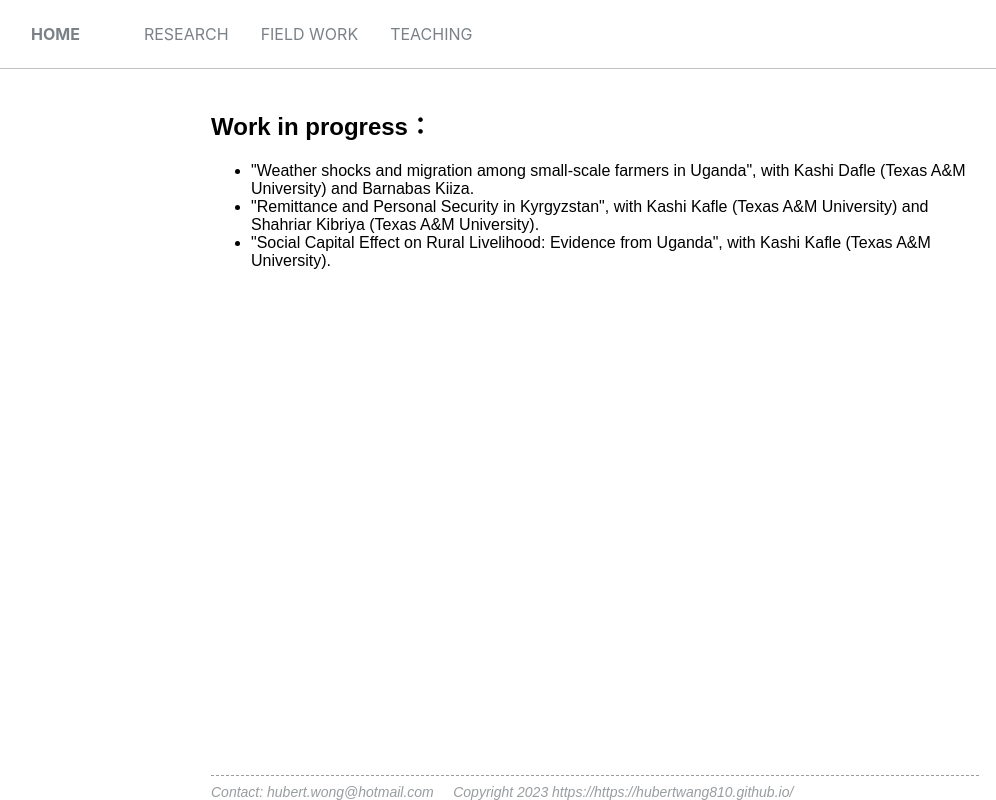
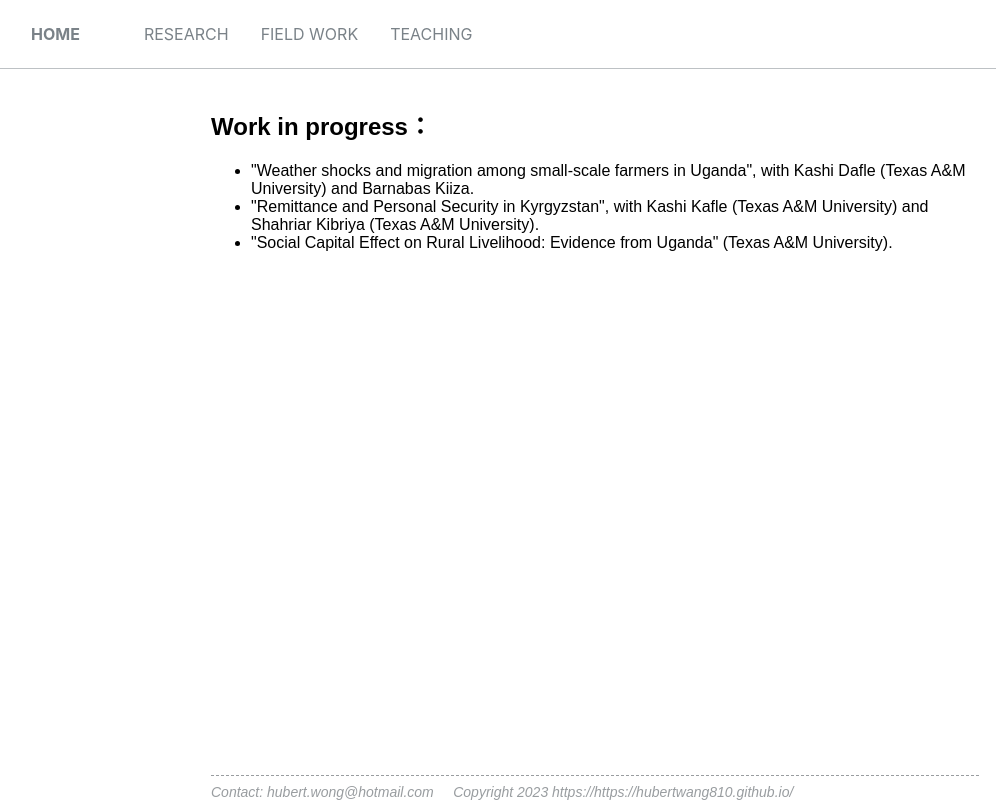
Before and after one commit to yhwang-profile/yhwang-profile.github.io, a plain HTML site: page research.html in a window 1280 px wide. Shown: the whole page, without its empty margins (45-1041 px from the left). Drawn offline with Linux system fonts and the light colour scheme.

Commit message:
Update research.html

```diff
--- a/research.html
+++ b/research.html
@@ -41,7 +41,7 @@
                 </p> </p>
                 <li><span>"Remittance and Personal Security in Kyrgyzstan", with Kashi Kafle (Texas A&M University) and Shahriar Kibriya (Texas A&M University).</span></li>
                 </p> </p>
-                <li><span>"Social Capital Effect on Rural Livelihood: Evidence from Uganda", with Kashi Kafle (Texas A&M University).</span></li>
+                <li><span>"Social Capital Effect on Rural Livelihood: Evidence from Uganda" (Texas A&M University).</span></li>
             <ul>
         </section>
     </main>
```
